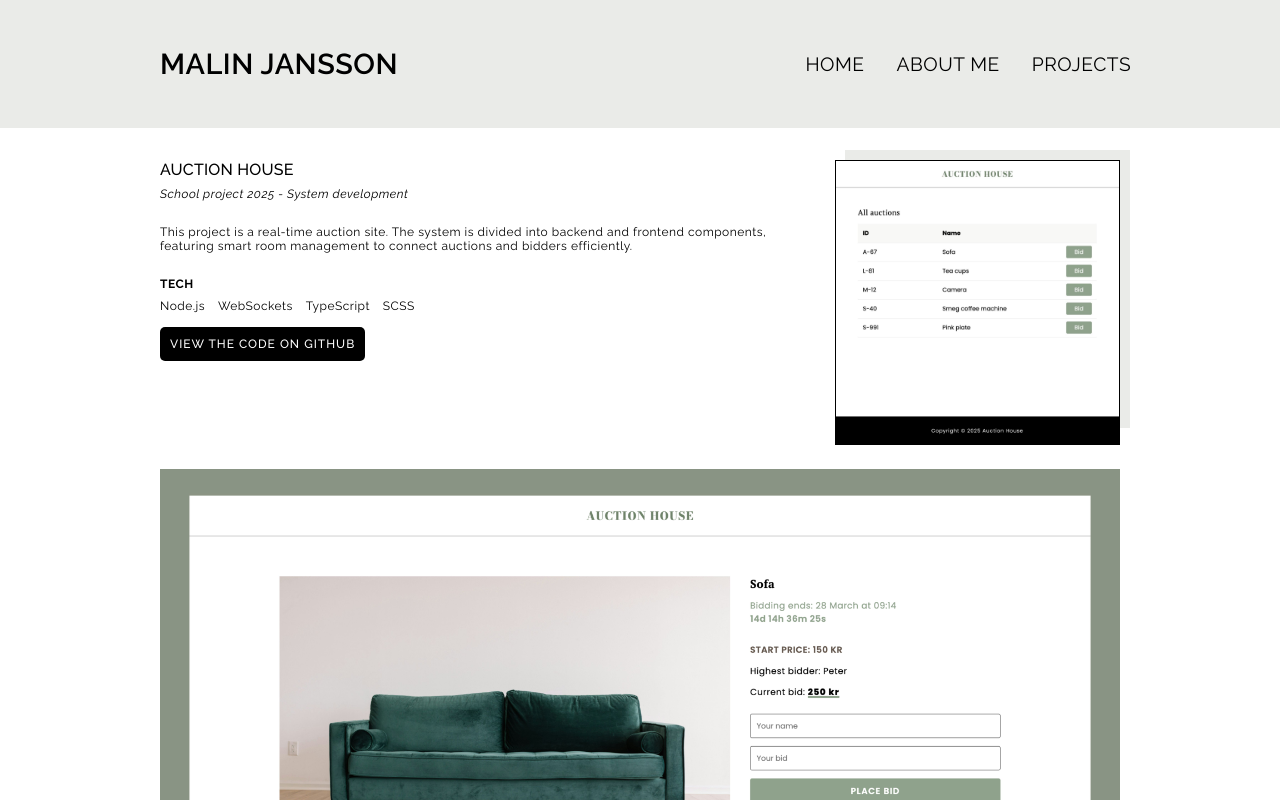
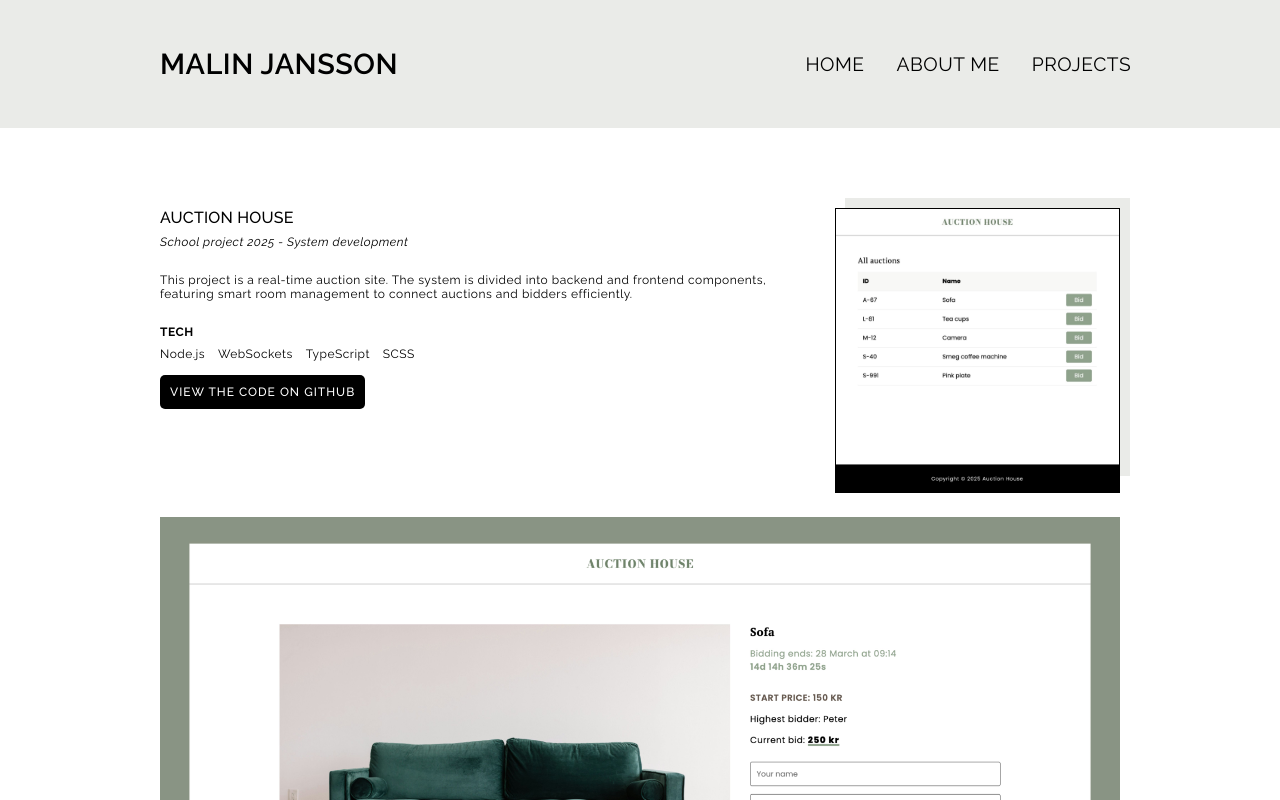
Before and after one commit to malinjansson/mjportfolio, a React (Vite) app: page /project/auctionhouse in a window 1280 px wide. Shown: the top 800 px of the page. Built offline with nearby package versions, Linux system fonts and the light colour scheme; a web font is replaced by a local one.

Commit message:
updated padding on project detail container

```diff
--- a/src/styles/projectdetails.scss
+++ b/src/styles/projectdetails.scss
@@ -6,7 +6,7 @@
     text-align: left;
 
     @include m.desktop {
-        padding: v.$body-padding-desktop;
+        padding: 8rem 10rem;
     }
 
     .project-details-flex {
```
